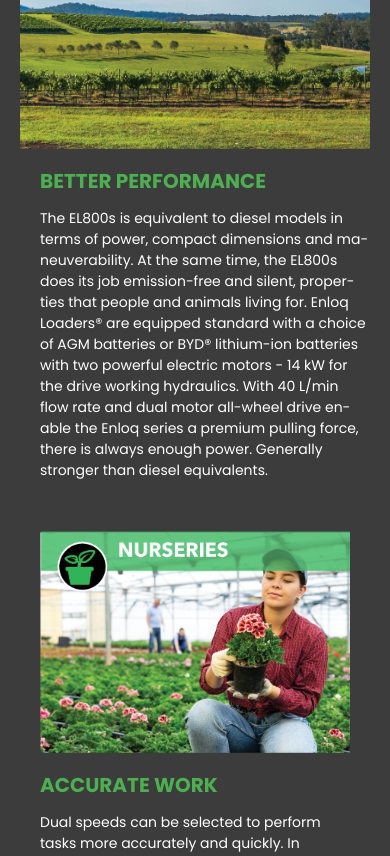
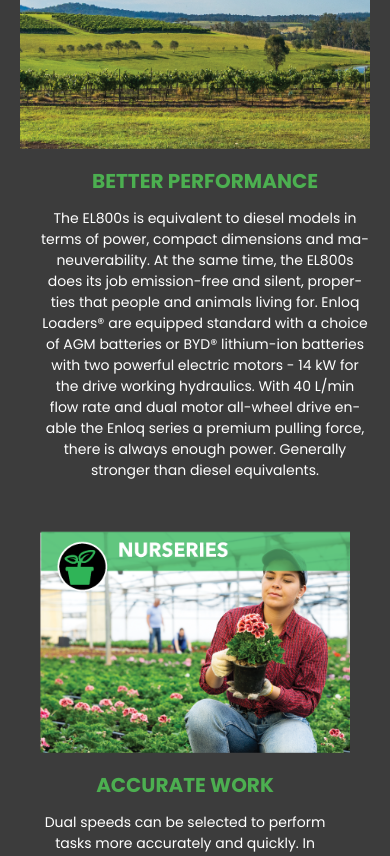
Before and after one commit to d2mrapidscreen/enloq, a React (Create React App) app: page / in a window 390 px wide. Shown: the part 6399-7255 px from the top of the page. Built offline with nearby package versions, Linux system fonts and the light colour scheme; the HTML template or start-up script is replaced by a standard one.

Commit message:
Make text center justified in narrow screens

```diff
--- a/src/components/Sections/Applications.css
+++ b/src/components/Sections/Applications.css
@@ -134,3 +134,19 @@
     font-size: 14px;
   }
 }
+
+@media (max-width: 768px) {
+  .application-content {
+    align-items: center;
+    text-align: center;
+  }
+
+  .application-heading {
+    text-align: center;
+  }
+
+  .application-text {
+    text-align: center;
+    max-width: 600px; /* Optional: prevents text from stretching too wide */
+  }
+}
```
